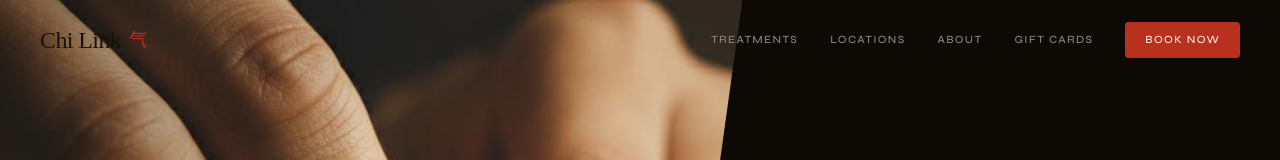
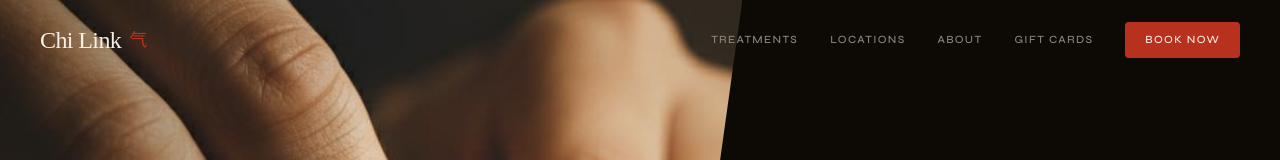
Before and after one commit to aether19/ryu-spa-v2, a React (Vite) app in the folder app/: page / in a window 1280 px wide. Shown: the top 160 px of the page. Built offline with nearby package versions, Linux system fonts and the light colour scheme; a web font is replaced by a local one.

Commit message:
Keep logo in light theme regardless of scroll state

```diff
--- a/app/src/components/Navigation.tsx
+++ b/app/src/components/Navigation.tsx
@@ -41,7 +41,7 @@ export default function Navigation() {
         <div className="max-w-[1280px] mx-auto px-6 lg:px-10 flex items-center justify-between h-16 lg:h-20">
           {/* Logo */}
           <Link to="/" className="flex items-center gap-2 z-[101]">
-            <span className={`font-display text-xl lg:text-2xl tracking-tight transition-colors duration-300 ${scrolled ? 'text-chi-parchment' : 'text-chi-ink'}`}>Chi Link</span>
+            <span className="font-display text-xl lg:text-2xl tracking-tight text-chi-parchment">Chi Link</span>
             <span className="text-chi-cinnabar text-lg font-display">气</span>
           </Link>
 
```
